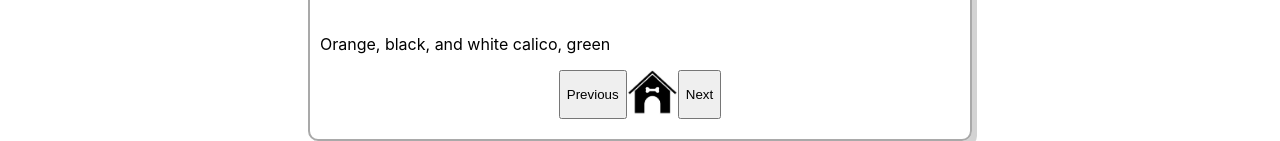
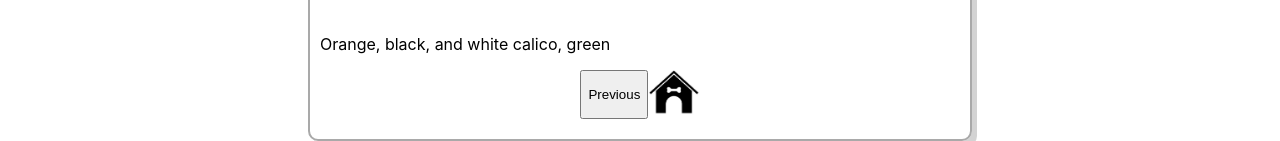
Before and after one commit to scottdgaines/wheres-walter, a React (Create React App) app: page /12 in a window 1280 px wide. Shown: the part 801-942 px from the top of the page. Built offline with nearby package versions, Linux system fonts and the light colour scheme.

Commit message:
Tweak nav button conditional logic

```diff
--- a/src/components/View/View.tsx
+++ b/src/components/View/View.tsx
@@ -88,7 +88,7 @@ const View: React.FC<ViewProps> = ({ notices }) => {
     const additionalImages = renderAdditionalImages()
     const noticeType = notice && notice.noticeType
     const prevButton = findCurrentIndex() > 0 && <button onClick={() => navigateNotices('prev')}>Previous</button>
-    const nextButton = findCurrentIndex() < navigationArray.length && <button onClick={() => navigateNotices('next')}>Next</button>
+    const nextButton = findCurrentIndex() < navigationArray.length - 1 && <button onClick={() => navigateNotices('next')}>Next</button>
 
   return (
     <div className="view-container">
```
